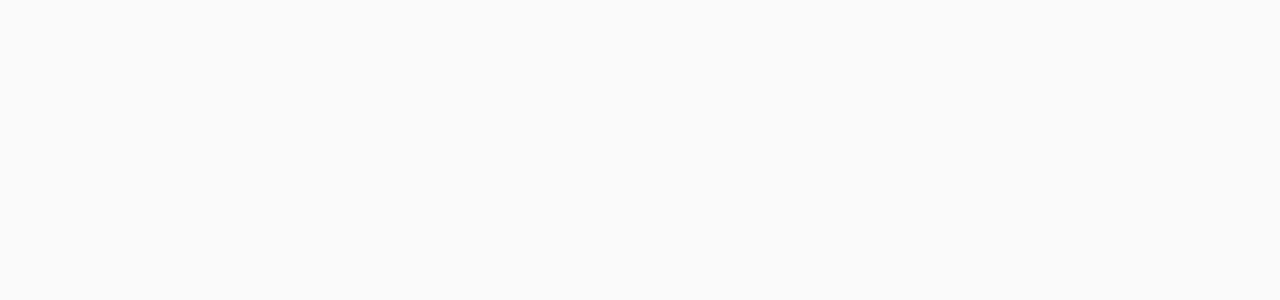
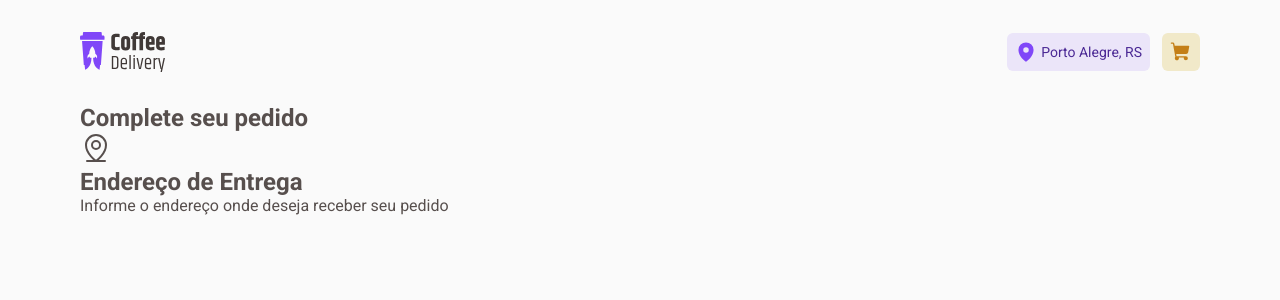
Before and after one commit to kleberfreire/coffee-delivery, a React (Vite) app: page /checkout in a window 1280 px wide. Before the commit this address had no page. Shown: the top 300 px of the page. Built offline with nearby package versions, Linux system fonts and the light colour scheme.

Commit message:
inciando o layout checkout

```diff
--- a/src/Router.tsx
+++ b/src/Router.tsx
@@ -1,12 +1,14 @@
 import { Routes, Route } from 'react-router-dom'
 import { DefaultLayout } from './layouts/DefaultLayout'
 import { Home } from './pages/Home'
+import { Checkout } from './pages/Checkout'
 
 export function Router() {
   return (
     <Routes>
       <Route path="/" element={<DefaultLayout />}>
         <Route path="/" element={<Home />} />
+        <Route path="/checkout" element={<Checkout />} />
       </Route>
     </Routes>
   )
--- /dev/null
+++ b/src/pages/Checkout/index.tsx
@@ -0,0 +1,21 @@
+import { MapPinLine } from 'phosphor-react'
+import { WrapperContainer } from './style'
+
+export function Checkout() {
+  return (
+    <WrapperContainer>
+      <section>
+        <h1>Complete seu pedido</h1>
+        <div>
+          <div>
+            <MapPinLine size={32} />
+            <div>
+              <h2>Endereço de Entrega</h2>
+              <p>Informe o endereço onde deseja receber seu pedido</p>
+            </div>
+          </div>
+        </div>
+      </section>
+    </WrapperContainer>
+  )
+}
--- /dev/null
+++ b/src/pages/Checkout/style.ts
@@ -0,0 +1,7 @@
+import styled from 'styled-components'
+
+export const WrapperContainer = styled.div`
+  max-width: 70rem;
+  width: 100%;
+  margin: 0 auto;
+`
--- a/src/pages/Home/index.tsx
+++ b/src/pages/Home/index.tsx
@@ -1,6 +1,6 @@
 import { Main } from '../../components/Main'
 import { CoffeeItem } from './CooffeItem'
-import { CoffeesContainer, CoffeesWrapperContainer } from './styles'
+import { CoffeesContainerItens, CoffeesWrapperContainer } from './styles'
 
 export function Home() {
   return (
@@ -8,13 +8,13 @@
       <Main />
       <CoffeesWrapperContainer>
         <h2>Nossos cafés</h2>
-        <CoffeesContainer>
+        <CoffeesContainerItens>
           <CoffeeItem />
           <CoffeeItem />
           <CoffeeItem />
           <CoffeeItem />
           <CoffeeItem />
-        </CoffeesContainer>
+        </CoffeesContainerItens>
       </CoffeesWrapperContainer>
     </>
   )
--- a/src/pages/Home/styles.ts
+++ b/src/pages/Home/styles.ts
@@ -12,11 +12,7 @@
   }
 `
 
-export const CoffeesContainer = styled.div`
-  max-width: 70rem;
-  width: 100%;
-  margin: 0 auto;
-
+export const CoffeesContainerItens = styled.div`
   display: flex;
   gap: 2.5rem 2rem;
   flex-wrap: wrap;
```
